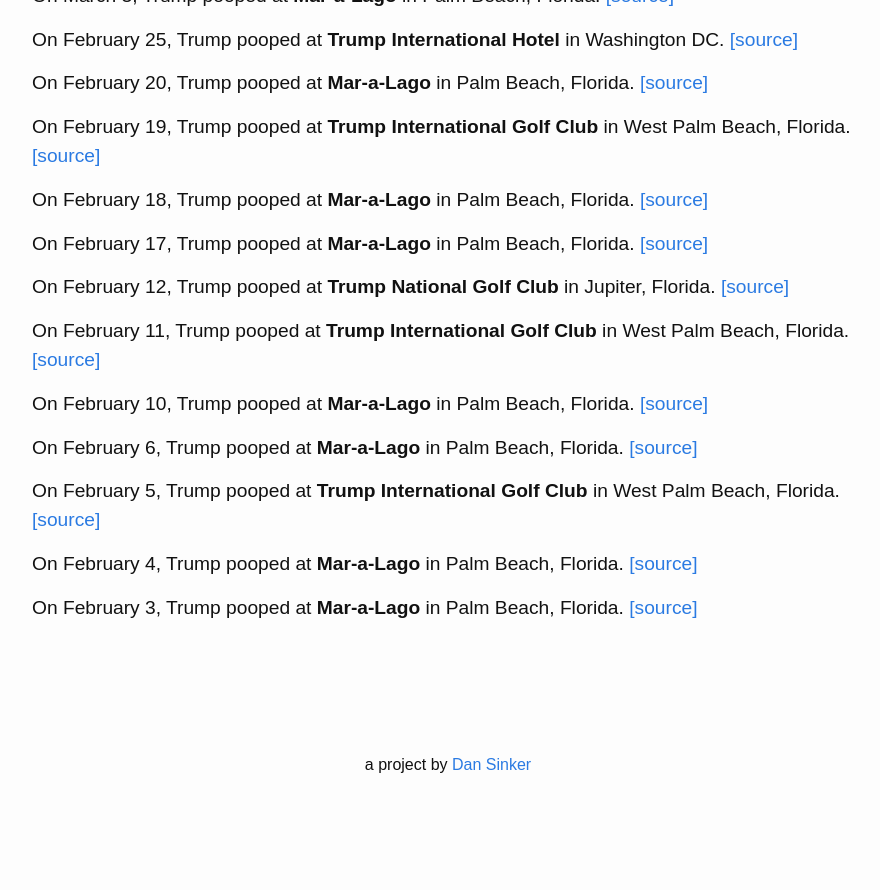
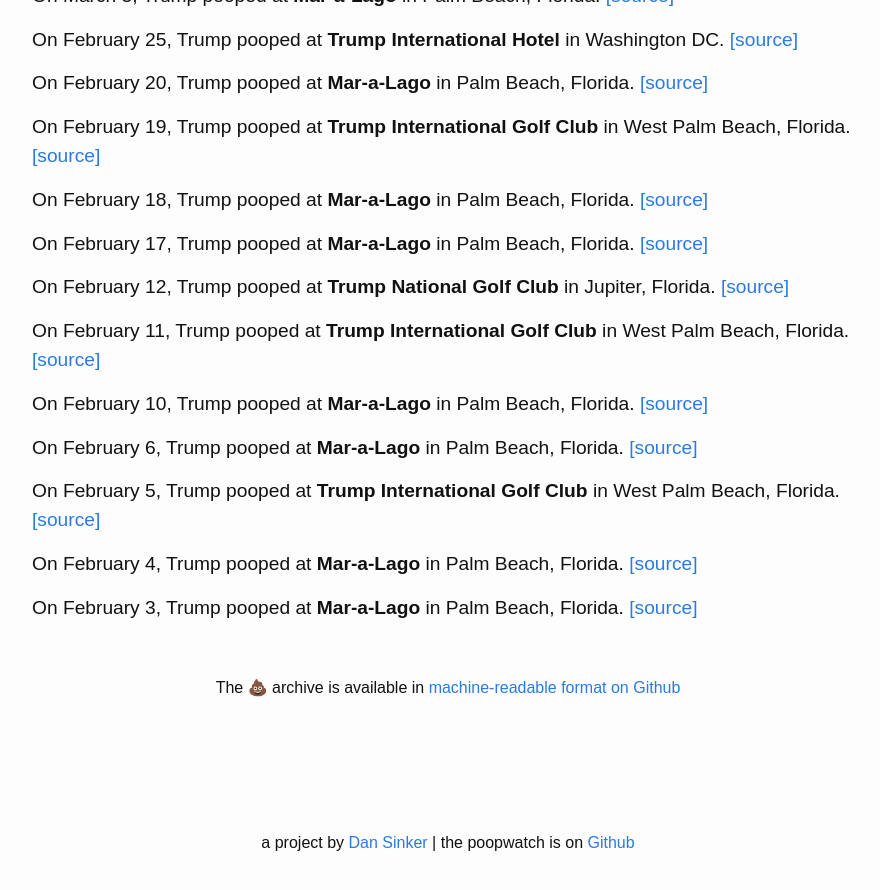
Before and after one commit to dansinker/trumppoopwatch.org, a Jekyll site: the page built from pooparchive.md, in a window 1280 px wide and 900 px high, scrolled down 5517 px. Shown: the top 890 px of the window, without its empty margins (192-1072 px from the left). Built offline with Jekyll 4.4.1, drawn with Linux system fonts in a browser that asks for light colours; nearby versions of some CDN libraries; before the commit the page ends 6339 px from its top, so only the background shows below that.

Commit message:
links to the code

```diff
--- a/_includes/footer.html
+++ b/_includes/footer.html
@@ -1,5 +1,5 @@
 <footer class="site-footer">
 
-<p>a project by <a href="https://www.twitter.com/dansinker">Dan Sinker</a></p>
+<p>a project by <a href="https://www.twitter.com/dansinker">Dan Sinker</a> | the poopwatch is on <a href="https://github.com/sinker/trumppoopwatch.org">Github</a></p>
 
 </footer>
--- a/pooparchive.md
+++ b/pooparchive.md
@@ -8,6 +8,7 @@ layout: home
       <p class="poops">On {{ poop.date | date: "%B %-d" }}, Trump pooped at <b>{{ poop.location }}</b> in {{ poop.city }}. <a href="{{ poop.link }}">[source]</a></p>
     {% endfor %}
   </div>
+  <p style="text-align: center; margin-top: 50px"><small>The 💩 archive is available in <a href="https://github.com/sinker/trumppoopwatch.org/blob/master/_data/trumps.yml">machine-readable format on Github</a></small></p>
 </div>
 
 <script>
```
